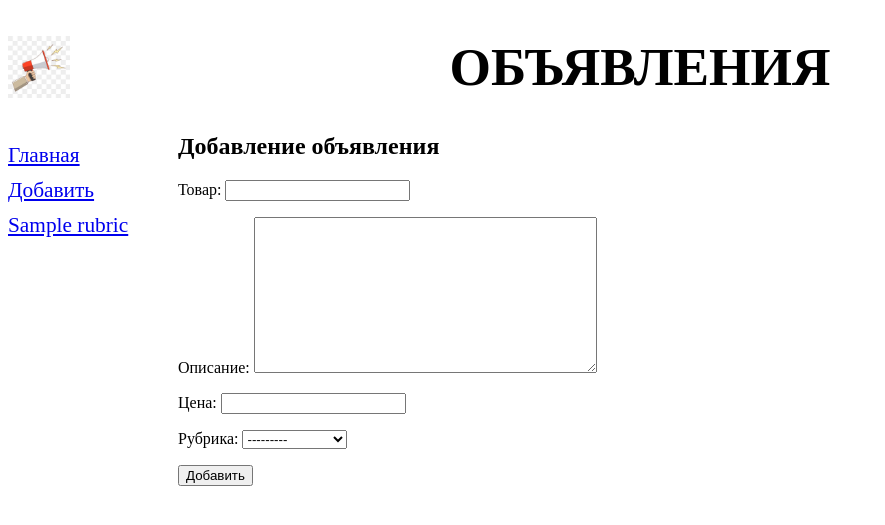
After one commit to devsia93/learn-django, a Django app: page /bboard/add/ in a window 1280 px wide. The commit adds this page. Shown: the top 525 px of the page, without its empty margins (0-885 px from the left). Run offline with Django 3.2, Linux system fonts and the light colour scheme; tables that the repository leaves empty hold one stand-in row (values such as "Sample post").

Commit message:
added page for create; refactoring html;

```diff
--- /dev/null
+++ b/samplesite/bboard/forms.py
@@ -0,0 +1,9 @@
+from django.forms import ModelForm
+
+from .models import Bb
+
+
+class BbForm(ModelForm):
+    class Meta:
+        model = Bb
+        fields = ('title', 'content', 'price', 'rubric')
--- /dev/null
+++ b/samplesite/bboard/static/bboard/style.css
@@ -0,0 +1,18 @@
+header h1 {
+font-size: 40pt;
+text-transform: uppercase;
+text-align: center;
+background: url("bg.jpg") left / auto 100% no-repeat;
+}
+nav {
+font-size: 16pt;
+width: 150px;
+float: left;
+}
+nav a {
+display: block;
+margin: 10px 0px;
+}
+section {
+margin-left: 170px;
+}
--- /dev/null
+++ b/samplesite/bboard/templates/bboard/create.html
@@ -0,0 +1,12 @@
+{% extends "layout/basic.html" %}
+
+{% block title %} Добавление объявления {% endblock title %}
+
+{% block content %}
+<h2>Добавление объявления</h2>
+<form method="post">
+    {% csrf_token %}
+    {{ form.as_p }}
+    <input type="submit" value="Добавить">
+</form>
+{% endblock content %}
--- /dev/null
+++ b/samplesite/bboard/templates/layout/basic.html
@@ -0,0 +1,29 @@
+{% load static %}
+
+<!DOCTYPE html>
+<html lang="ru">
+<head>
+    <meta charset="UTF-8">
+    <title>{% block title %}Главная{% endblock title %} :: Доска объявлений</title>
+    <link rel="stylesheet" type="text/css"
+    href="{% static 'bboard/style.css' %}">
+</head>
+<body>
+    <header>
+        <h1>Объявления</h1>
+    </header>
+    <nav>
+        <a href="{% url 'index' %}">Главная</a>
+        <a href="{% url 'add' %}">Добавить</a>
+        {% for rubric in rubrics %}
+            <a href="{% url 'by_rubric' rubric.pk %}">
+            {{ rubric.name }}
+            </a>
+        {% endfor %}
+    </nav>
+<section>
+    {% block content %}
+    {% endblock content %}
+</section>
+</body>
+</html>
--- a/samplesite/bboard/urls.py
+++ b/samplesite/bboard/urls.py
@@ -3,6 +3,7 @@ from django.urls import path
 from .views import *
 
 urlpatterns = [
-    path('', index),
-    path('<int:rubric_id>/', by_rubric)
+    path('', index, name='index'),
+    path('<int:rubric_id>/', by_rubric, name='by_rubric'),
+    path('add/', BbCreateView.as_view(), name='add'),
 ]
--- a/samplesite/bboard/views.py
+++ b/samplesite/bboard/views.py
@@ -1,8 +1,11 @@
 from django.shortcuts import render
 from django.http import HttpResponse
 from django.template import loader
+from django.urls import reverse_lazy
+from django.views.generic import CreateView
 
 from .models import Bb, Rubric
+from .forms import BbForm
 
 
 def index(request):
@@ -20,3 +23,14 @@ def by_rubric(request, rubric_id):
     current_rubric = Rubric.objects.get(pk=rubric_id)
     context = {'bbs': bbs, 'rubrics': rubrics, 'current_rubric': current_rubric}
     return render(request, 'bboard/by_rubric.html', context)
+
+
+class BbCreateView(CreateView):
+    template_name = 'bboard/create.html'
+    form_class = BbForm
+    success_url = reverse_lazy('index')
+
+    def get_context_data(self, **kwargs):
+        context = super().get_context_data(**kwargs)
+        context['rubrics'] = Rubric.objects.all()
+        return context
--- a/samplesite/samplesite/settings.py
+++ b/samplesite/samplesite/settings.py
@@ -56,8 +56,7 @@ ROOT_URLCONF = 'samplesite.urls'
 TEMPLATES = [
     {
         'BACKEND': 'django.template.backends.django.DjangoTemplates',
-        'DIRS': [os.path.join(BASE_DIR, 'templates')]
-        ,
+        'DIRS': [os.path.join(BASE_DIR, 'templates')],
         'APP_DIRS': True,
         'OPTIONS': {
             'context_processors': [
```
Also changed, not shown: samplesite/bboard/templates/bboard/by_rubric.html (+7 -17 lines), samplesite/bboard/templates/bboard/index.html (+6 -18 lines), samplesite/bboard/static/bboard/bg.jpg (added).
